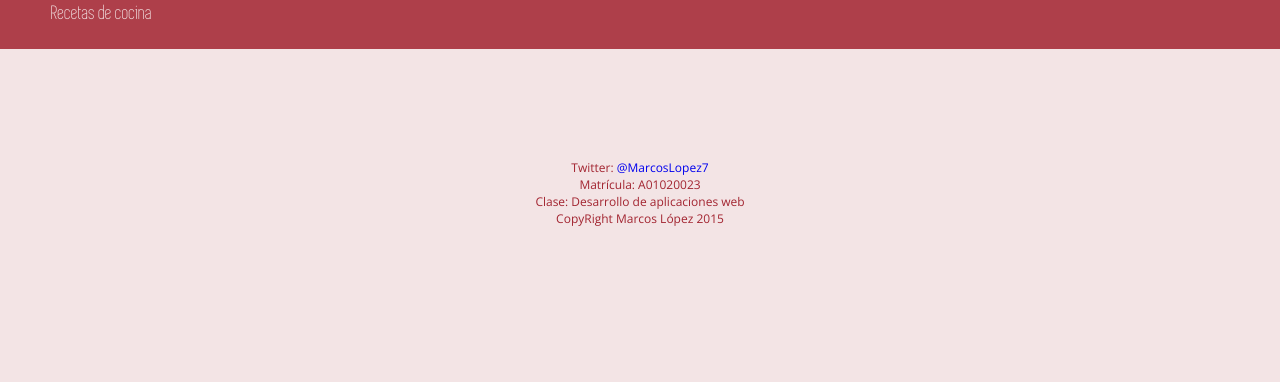
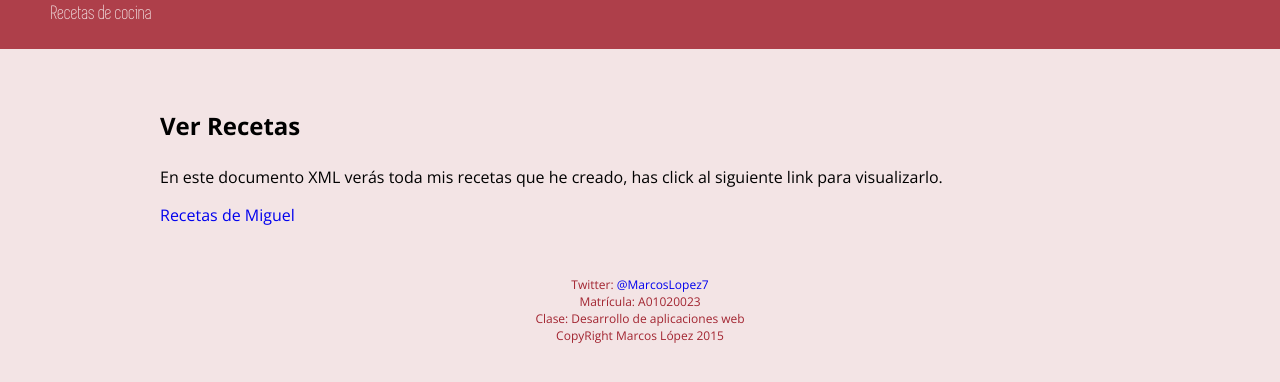
Before and after one commit to MarcosLopez7/Examen1-Web, a plain HTML site: page recetas.html in a window 1280 px wide. Shown: the part 60-442 px from the top of the page. Drawn offline with nearby package versions, Linux system fonts and the light colour scheme.

Commit message:
el xsl apesta

```diff
--- a/XML/Recetas.xml
+++ b/XML/Recetas.xml
@@ -1,4 +1,5 @@
 <?xml version="1.0" encoding="UTF-8"?>
+<?xml-stylesheet type="text/xsl" href="../XSL/recetas.xsl"?>
 <data_base>
 	<libros>
 		<libro>
--- a/css/main.css
+++ b/css/main.css
@@ -115,6 +115,13 @@ nav a
 	padding: 11px 7px;
 }
 
+/*RECETAS.HTML*/
+
+h2
+{
+	margin: 0 0 1em 0;
+}
+
 /*FOOTER*/
 
 footer
--- a/recetas.html
+++ b/recetas.html
@@ -25,10 +25,15 @@
 		</nav>
 	</header>
 
-	<section>
-
-	</section>
-
+	<div id="wrapper">
+		<section>
+			<h2>Ver Recetas</h2>
+			<p>
+				En este documento XML verás toda mis recetas que he creado, has click al siguiente link para visualizarlo.
+			</p>
+			<a href="XML/Recetas.xml">Recetas de Miguel</a>
+		</section>
+	</div>
 	<footer>
 		Twitter: <a href="https://twitter.com/MarcosLopez7">@MarcosLopez7</a> <br>
 		Matrícula: A01020023 <br>
```
Also changed, not shown: 1 other file.
